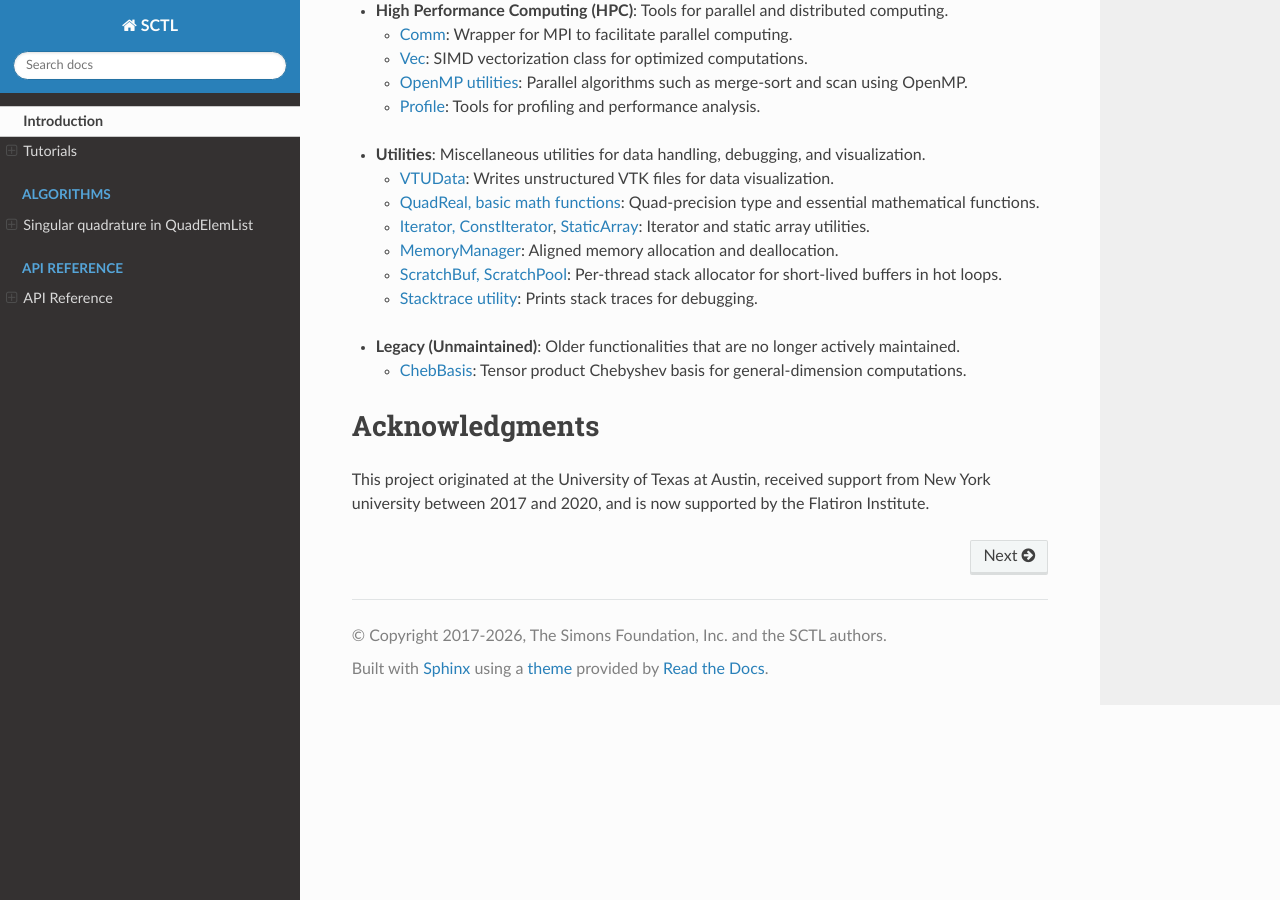
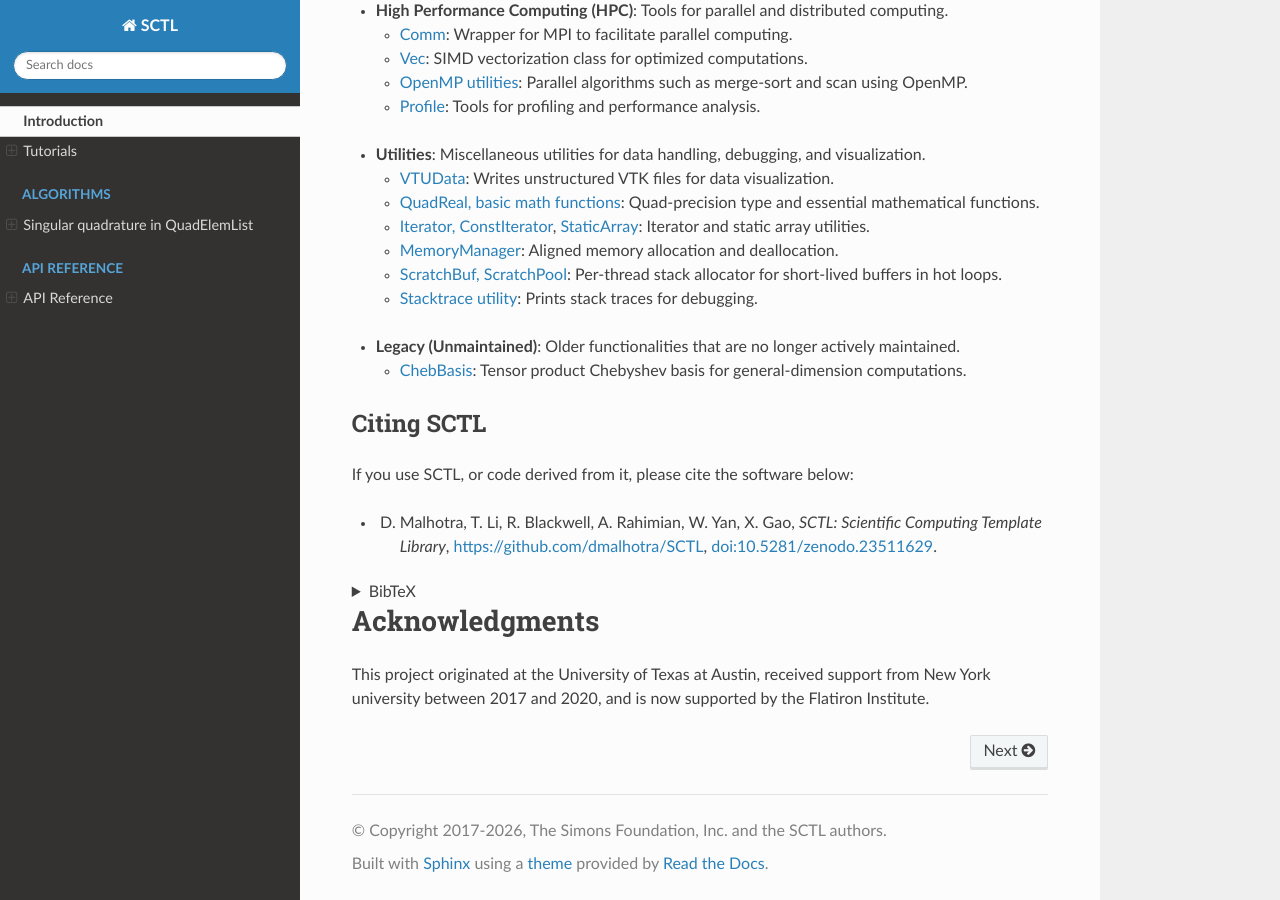
Before and after one commit to dmalhotra/SCTL, a Sphinx documentation site: the page built from doc/index.rst, in a window 1280 px wide and 900 px high, scrolled down 2739 px. Built offline with Sphinx 7.4.7 and the Read the Docs theme 3.1.0, drawn with Linux system fonts in a browser that asks for light colours.

Commit message:
Docs: citation section with BibTeX
Co-Authored-By: Claude Opus 5.5 <noreply@anthropic.com>

```diff
--- a/doc/index.rst
+++ b/doc/index.rst
@@ -161,6 +161,34 @@ The following list outlines the primary features and capabilities provided by th
   - :ref:`ChebBasis <cheb_utils_hpp>`: Tensor product Chebyshev basis for general-dimension computations.
 
 
+Citing SCTL
+-----------
+
+If you use SCTL, or code derived from it, please cite the software below:
+
+- D. Malhotra, T. Li, R. Blackwell, A. Rahimian, W. Yan, X. Gao, *SCTL: Scientific Computing Template Library*, https://github.com/dmalhotra/SCTL, `doi:10.5281/zenodo.23511629 <https://doi.org/10.5281/zenodo.23511629>`__.
+
+.. raw:: html
+
+   <details>
+   <summary>BibTeX</summary>
+
+.. code-block:: bibtex
+
+   @software{sctl,
+     author    = {Malhotra, Dhairya and Li, Tianyue and Blackwell, Robert and Rahimian, Abtin and Yan, Wen and Gao, Xuanzhao},
+     title     = {{SCTL}: Scientific Computing Template Library},
+     url       = {https://github.com/dmalhotra/SCTL},
+     doi       = {10.5281/zenodo.23511629},
+     version   = {2.0.0},
+     year      = {2026}
+   }
+
+.. raw:: html
+
+   </details>
+
+
 .. include:: ackn.rst
 
 
```
